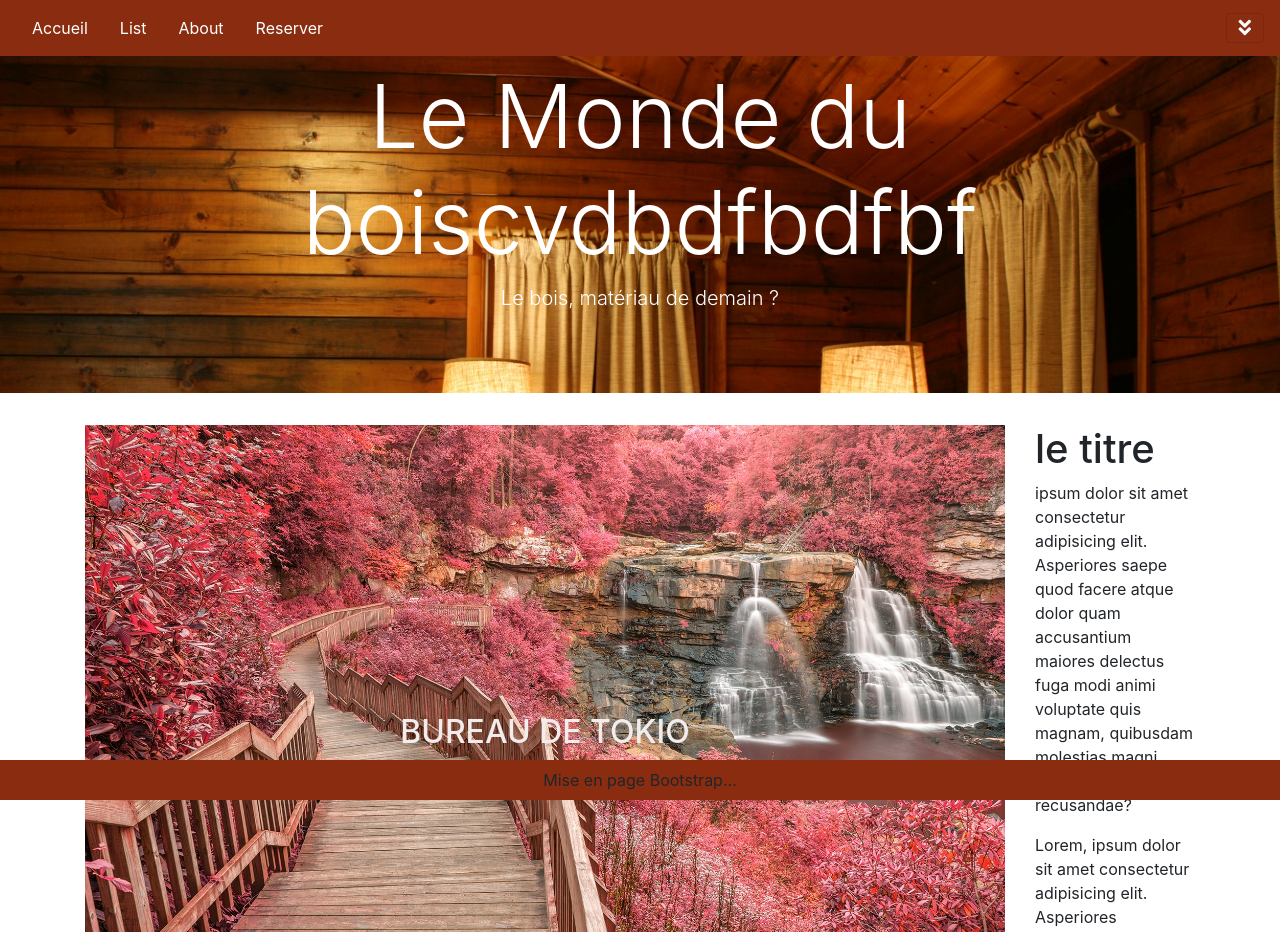
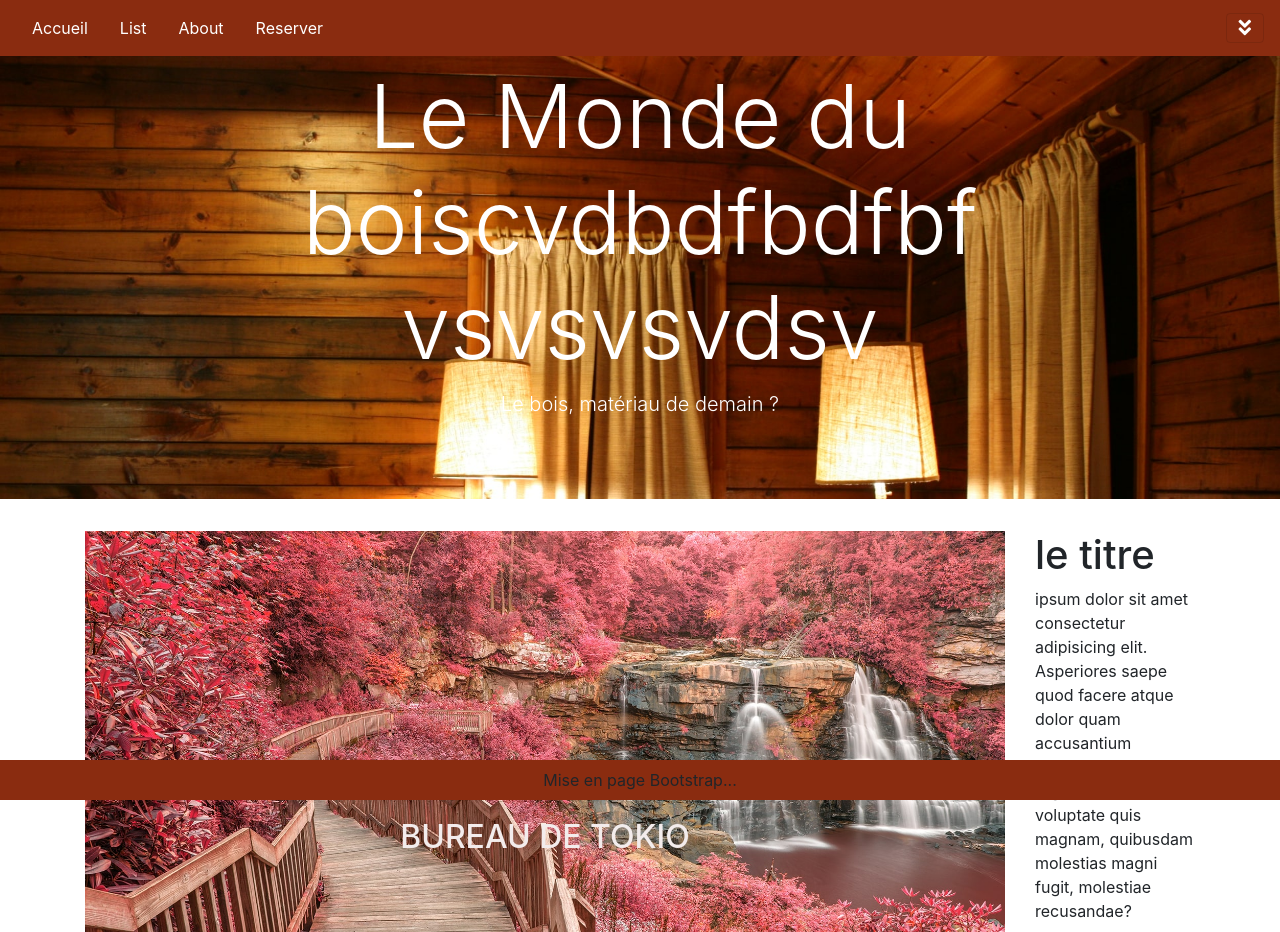
Before and after one commit to oliviez84/boots, a plain HTML site: page index.html in a window 1280 px wide. Shown: the top 932 px of the page. Drawn offline with nearby package versions, Linux system fonts and the light colour scheme.

Commit message:
Update index.html
scsqcqs

```diff
--- a/index.html
+++ b/index.html
@@ -66,7 +66,7 @@
                     <div class="container">
                         <div class="w-100 text-center" >
 
-                      <h1 class="display-2">Le Monde du boiscvdbdfbdfbf</h1>
+                      <h1 class="display-2">Le Monde du boiscvdbdfbdfbf  vsvsvsvdsv</h1>
 
                       <p class="lead">Le bois, matériau de demain ?</p>
 
```
